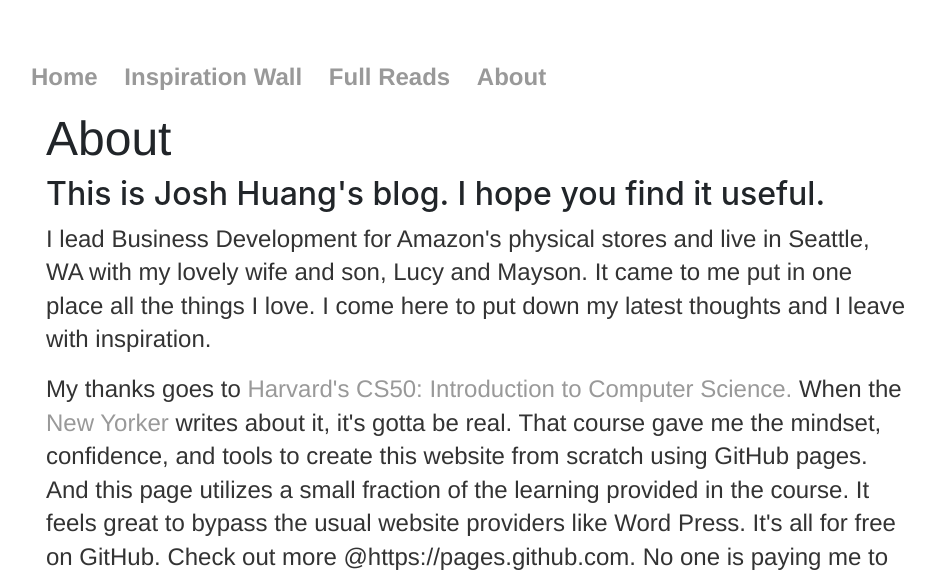
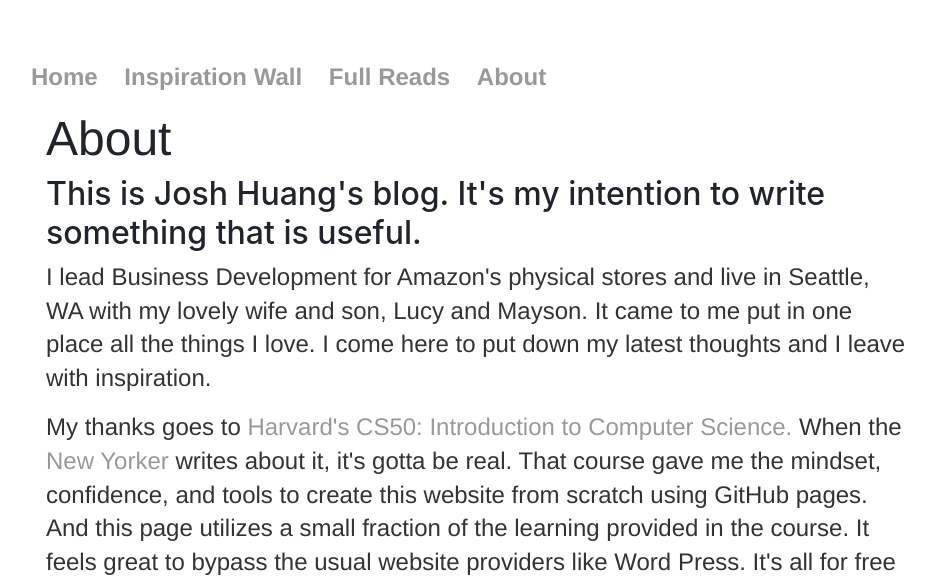
Before and after one commit to hikesandbikes/hikesandbikes.github.io, a Jekyll site: the page built from about/index.html, in a window 1280 px wide. Shown: the top 579 px of the page, without its empty margins (161-1096 px from the left). Built offline with Jekyll 4.4.1, drawn with Linux system fonts in a browser that asks for light colours.

Commit message:
updated about

```diff
--- a/about/index.html
+++ b/about/index.html
@@ -5,7 +5,7 @@ title: About Josh Huang
 
 		<div class="about">
 			<h1>About</h1>
-			<h2>This is Josh Huang's blog. I hope you find it useful.</h2>
+			<h2>This is Josh Huang's blog. It's my intention to write something that is useful.</h2>
 
 			<p>I lead Business Development for Amazon's physical stores and live in Seattle, WA with my
 				lovely wife and son, Lucy and Mayson.  It came to me put in one place all the things I love.
```
